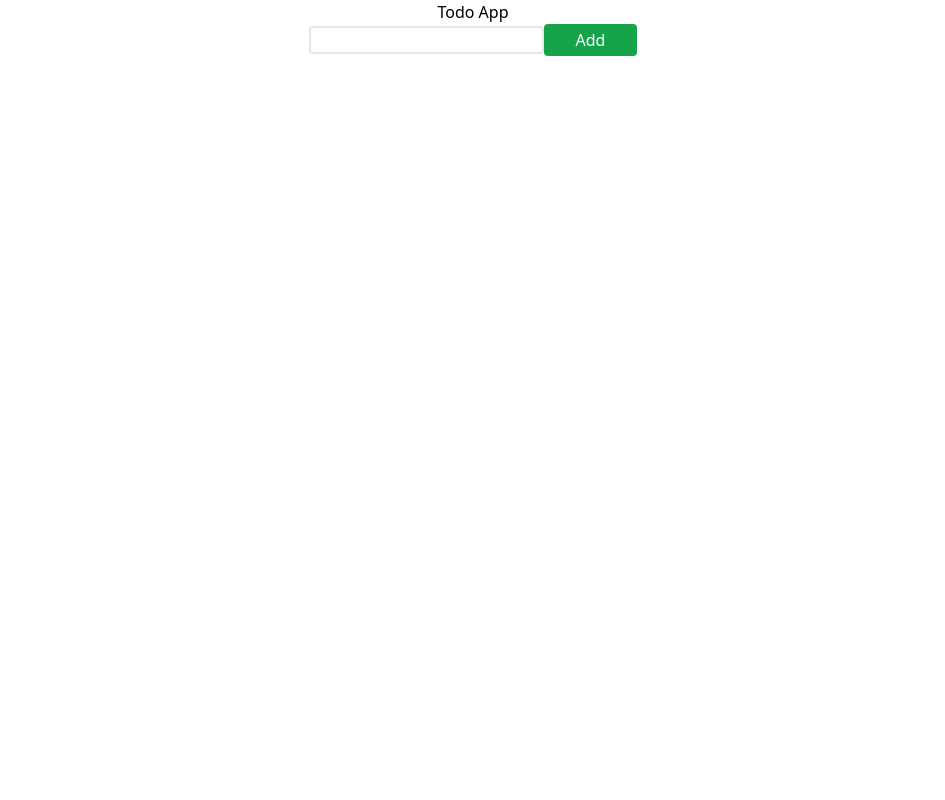
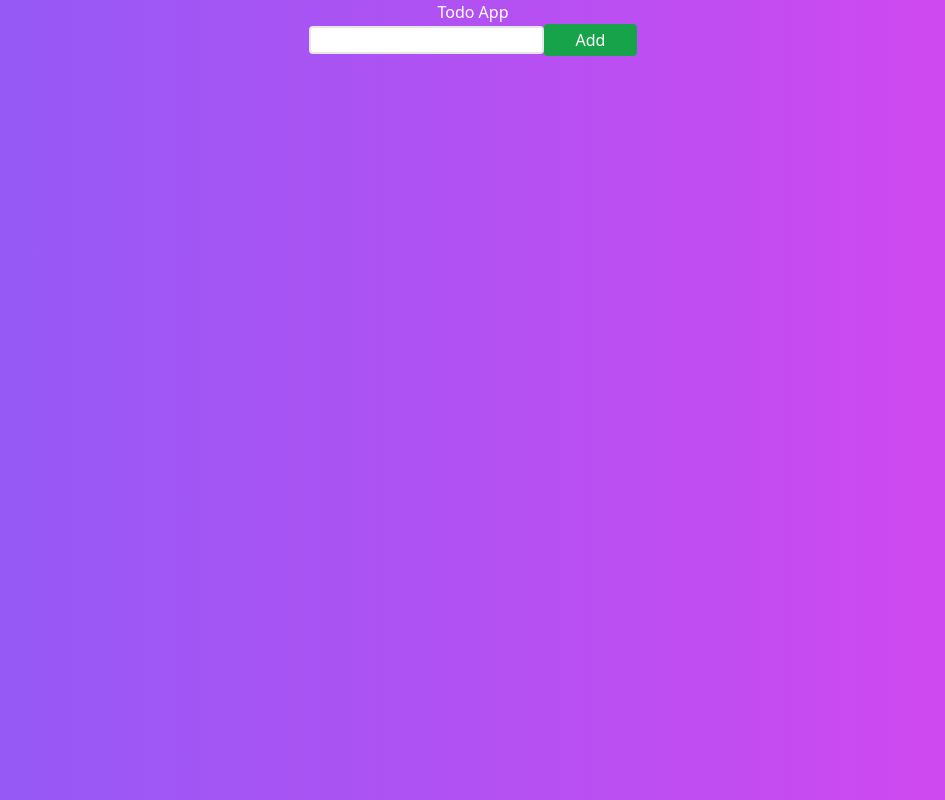
Before and after one commit to imanchamileva/todo_app_tsx, a React (Create React App) app: page / in a window 1280 px wide. Shown: the whole page, without its empty margins (167-1112 px from the left). Built offline with nearby package versions, Linux system fonts and the light colour scheme.

Commit message:
bg color design

```diff
--- a/src/App.tsx
+++ b/src/App.tsx
@@ -1,14 +1,10 @@
-import React from 'react';
 import './App.css';
-import {Input} from './components/atoms/Input'
-import { Title } from './components/atoms/Title';
-
+import {DefaultPage} from './components/templates/DefaultPage'
 
 function App() {
   return (
     <div className="App">
-      <Title />
-      <Input />
+      <DefaultPage />
     </div>
   );
 }
--- a/src/components/atoms/Title.tsx
+++ b/src/components/atoms/Title.tsx
@@ -1,13 +1,8 @@
-import React from 'react'
-import { useState } from 'react'
 
 
 export const Title = () => {
 
-    const [getInput, setGetInput] = useState('');
-
-
   return (
-    <div>Todo App</div>
+    <div className="text-white">Todo App</div>
   )
 }
--- /dev/null
+++ b/src/components/templates/DefaultPage.js
@@ -0,0 +1,13 @@
+import { Input } from '../atoms/Input'
+import { Title } from '../atoms/Title';
+
+
+export const DefaultPage = () => {
+
+    return (
+        <section className="h-screen bg-gradient-to-r from-violet-500 to-fuchsia-500">
+            <Title />
+            <Input />
+        </section>
+    )
+}
```
Also changed, not shown: 1 other file (tests, documents, lock files or other folders).
